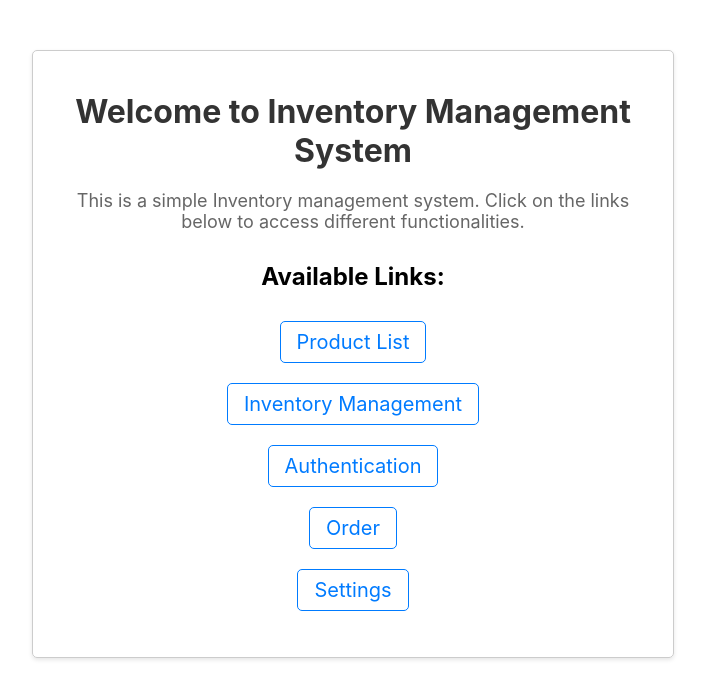
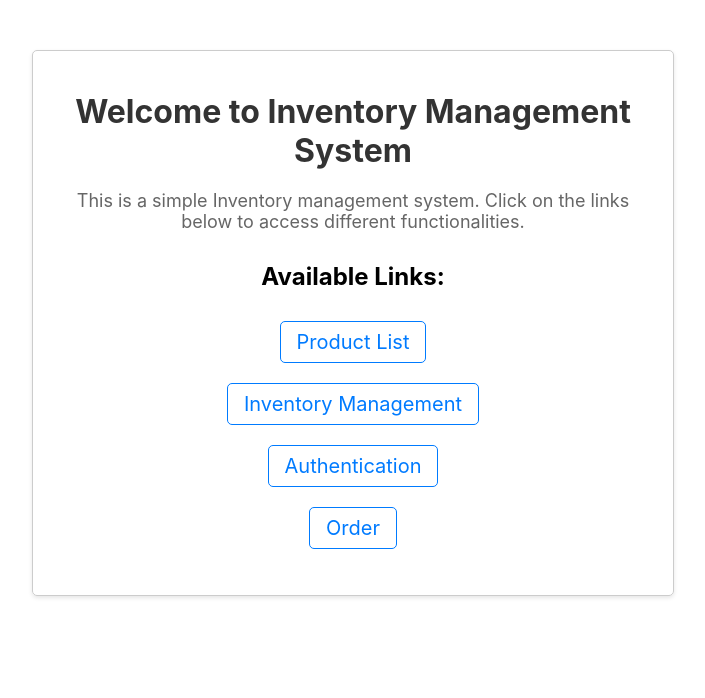
Before and after one commit to manavinsane/inventory-management, a React (Create React App) app: page / in a window 1280 px wide. Shown: the top 698 px of the page, without its empty margins (287-992 px from the left). Built offline with nearby package versions, Linux system fonts and the light colour scheme.

Commit message:
unnecessary component

```diff
--- a/src/App.js
+++ b/src/App.js
@@ -8,7 +8,7 @@ import SearchComponent from './component/SearchComponent';
 // import DashboardComponent from './component/DashboardComponent';
 import AdminPanelComponent from './component/AdminPanelComponent';
 import Order from './component/Order';
-import Settings from './component/Settings';
+// import Settings from './component/Settings';
 
 function App() {
   return (
@@ -22,7 +22,7 @@ function App() {
         {/* <Route path="/dashboard" element={<DashboardComponent />} /> */}
         <Route path="/admin-panel" element={<AdminPanelComponent />} />
         <Route path="/order" element={<Order />} />
-        <Route path="/settings" element={<Settings />} />
+        {/* <Route path="/settings" element={<Settings />} /> */}
       </Routes>
     </Router>
   );
--- a/src/component/Home.jsx
+++ b/src/component/Home.jsx
@@ -67,7 +67,7 @@ const Home = () => {
           <Link to="/order" style={linkStyle} activeStyle={linkHoverStyle}>Order</Link>
         </li>
         <li>
-          <Link to="/settings" style={linkStyle} activeStyle={linkHoverStyle}>Settings</Link>
+          {/* <Link to="/settings" style={linkStyle} activeStyle={linkHoverStyle}>Settings</Link> */}
         </li>
       </ul>
     </div>
```
Also changed, not shown: src/component/Settings.jsx (deleted, +0 -58 lines).
